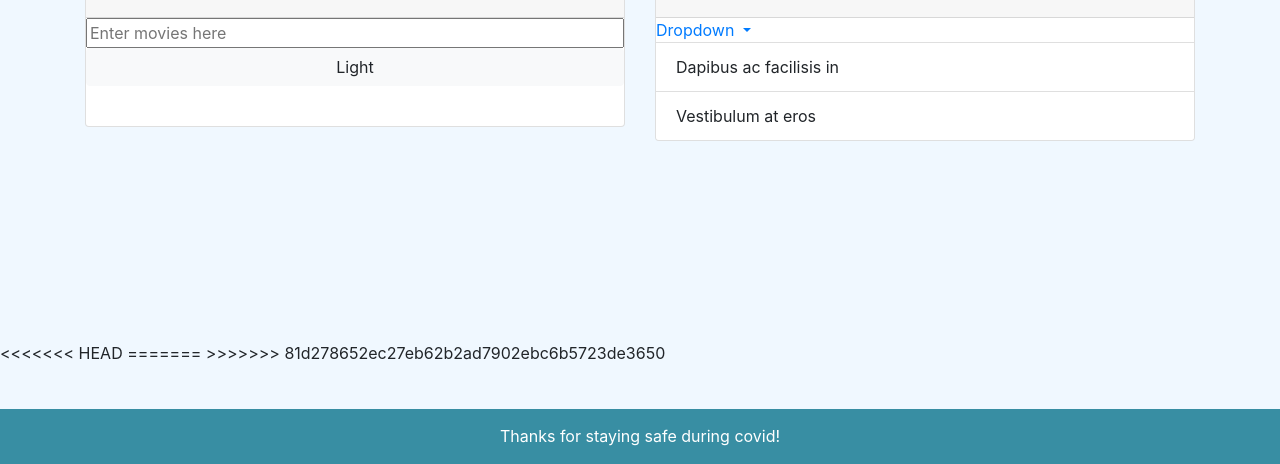
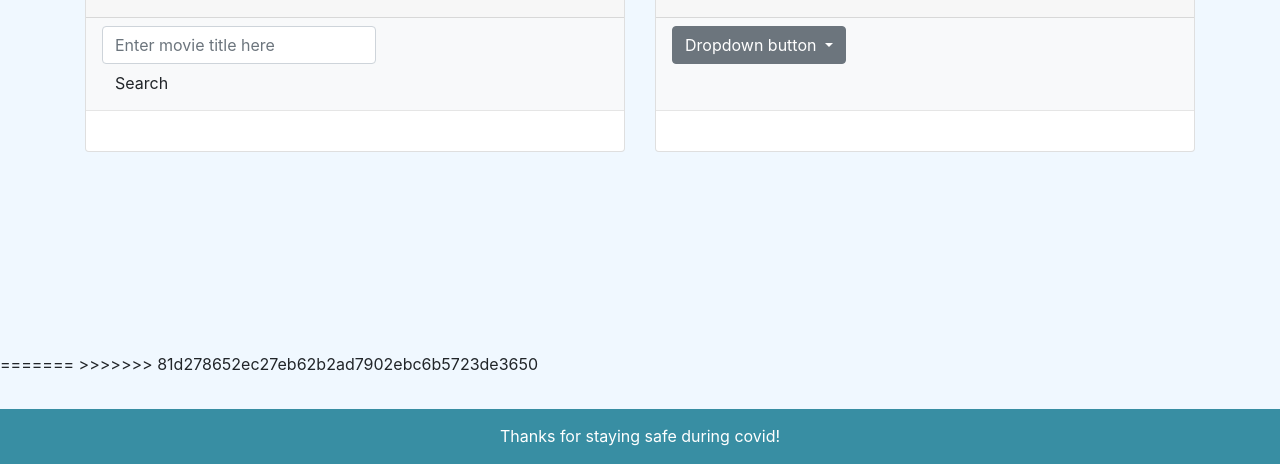
Before and after one commit to saularjm/netflix-and-chilies, a plain HTML site: page index.html in a window 1280 px wide. Shown: the part 336-800 px from the top of the page. Drawn offline with nearby package versions, Linux system fonts and the light colour scheme; no server answers.

Commit message:
fixed styles

```diff
--- a/assets/style.css
+++ b/assets/style.css
@@ -78,7 +78,9 @@ body {
     width: 0px;
     font-weight: bold;
   }
-
+hr{
+  margin:0;
+}
 
 .dropbtn {
   background-color: #3498DB;
--- a/index.html
+++ b/index.html
@@ -2,17 +2,17 @@
 <html lang="en">
 
 <head>
-
   <meta charset="UTF-8">
   <meta name="viewport" content="width=device-width, initial-scale=1.0">
 
+  <!--Bootstrap Link-->
   <link rel="stylesheet" href="https://stackpath.bootstrapcdn.com/bootstrap/4.3.1/css/bootstrap.min.css"
     integrity="sha384-ggOyR0iXCbMQv3Xipma34MD+dH/1fQ784/j6cY/iJTQUOhcWr7x9JvoRxT2MZw1T" crossorigin="anonymous">
 
+  <!--CSS Link-->
+  <link rel="stylesheet" href="assets/style.css">
 
-    <link rel="stylesheet" href="assets/style.css">
   <title>Netflix and Chillies</title>
-
 </head>
 
 <body>
@@ -28,17 +28,22 @@
 
   <div class="container" id="main-content">
     <div class="row">
+
       <!--DIV column 1 MOVIES-->
       <div class="col">
         <div class="card" style="width: 100%">
           <div class="card-header">
             <h2>Movies</h2>
           </div>
-          <input id="movie-search" placeholder="Enter movies here"></input>
-          <button type="button" class="btn btn-light" id="searchButton">Light</button>
+          <nav class="navbar navbar-light bg-light">
+            <form class="form-inine">
+              <input class="form-control" type="search" id="movie-search" placeholder="Enter movie title here">
+              <button type="button" class="btn btn-light" id="searchButton">Search</button>
+            </form>
+          </nav>
+          <hr>
           <div class="card-body" id="movie-section">
           </div>
-
         </div>
       </div>
 
@@ -48,21 +53,22 @@
           <div class="card-header">
             <h2>Food</h2>
           </div>
-          <ul class="list-group list-group-flush">
-            <li class="dropdown">
-              <a class="dropdown-toggle" href="#" id="navbarDropdown" role="button" data-toggle="dropdown" aria-haspopup="true" aria-expanded="false">
-                Dropdown
-              </a>
-              <div class="dropdown-menu" aria-labelledby="navbarDropdown">
+          <nav class="navbar navbar-light bg-light">
+            <div class="dropdown" style="height:76px;">
+              <button class="btn btn-secondary dropdown-toggle" type="button" id="dropdownMenuButton"
+                data-toggle="dropdown" aria-haspopup="true" aria-expanded="false">
+                Dropdown button
+              </button>
+              <div class="dropdown-menu" aria-labelledby="dropdownMenuButton">
                 <a class="dropdown-item" href="#">Action</a>
                 <a class="dropdown-item" href="#">Another action</a>
-                <div class="dropdown-divider"></div>
                 <a class="dropdown-item" href="#">Something else here</a>
               </div>
-            </li>
-            <li class="list-group-item">Dapibus ac facilisis in</li>
-            <li class="list-group-item">Vestibulum at eros</li>
-          </ul>
+            </div>
+          </nav>
+          <hr>
+          <div class="card-body" id="food-section">
+          </div>
         </div>
       </div>
     </div>
@@ -78,7 +84,6 @@
 
   <!--JQUERY AND SCRIPT LINKS-->
 
-<<<<<<< HEAD
   <!-- OPTIONAL JAVASCRIPT -->
     <!-- jQuery first, then Popper.js, then Bootstrap JS -->
     <script src="https://code.jquery.com/jquery-3.4.1.slim.min.js"
```
Also changed, not shown: assets/script.js (+4 -4 lines). Lines whose indentation alone changed are shown as unchanged.
